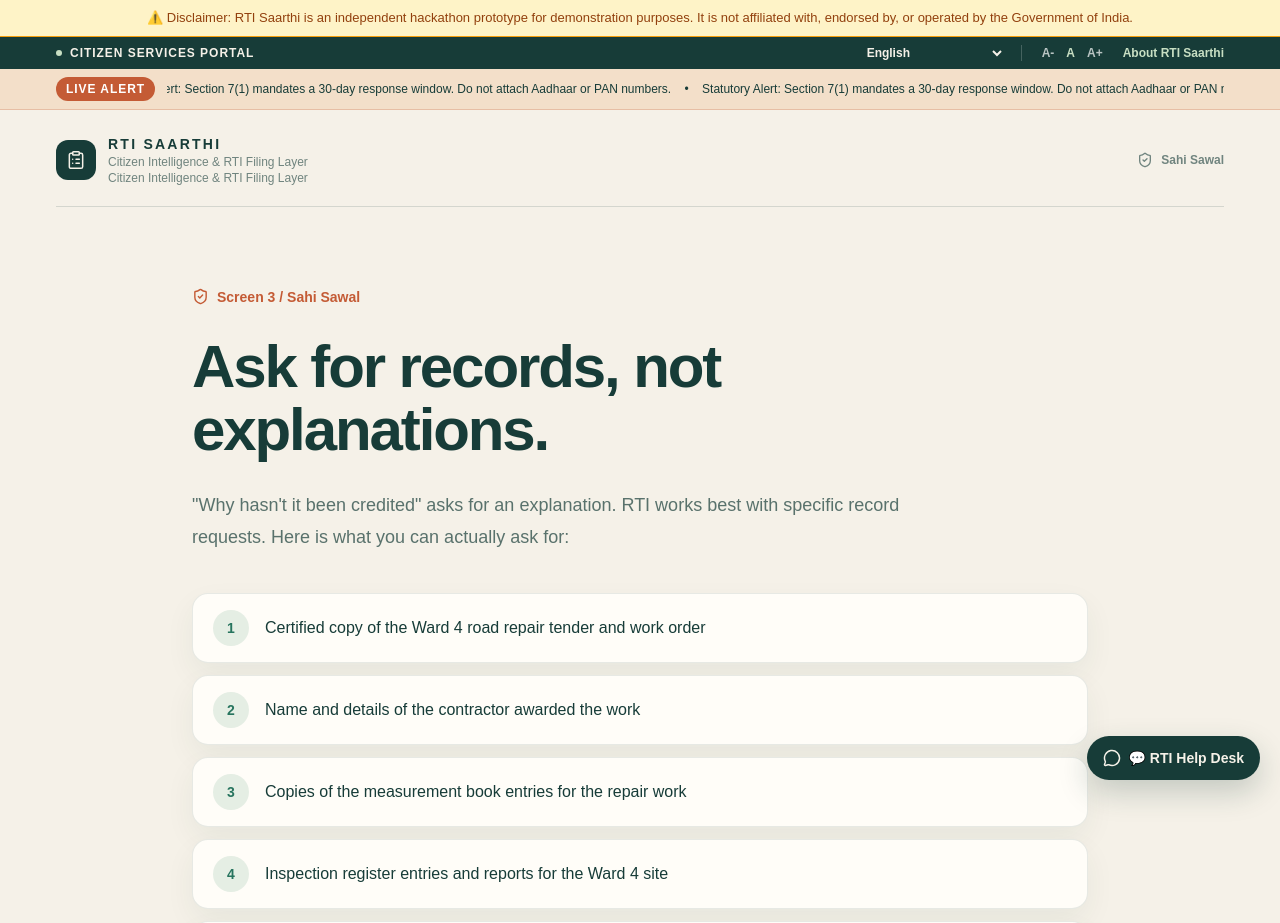
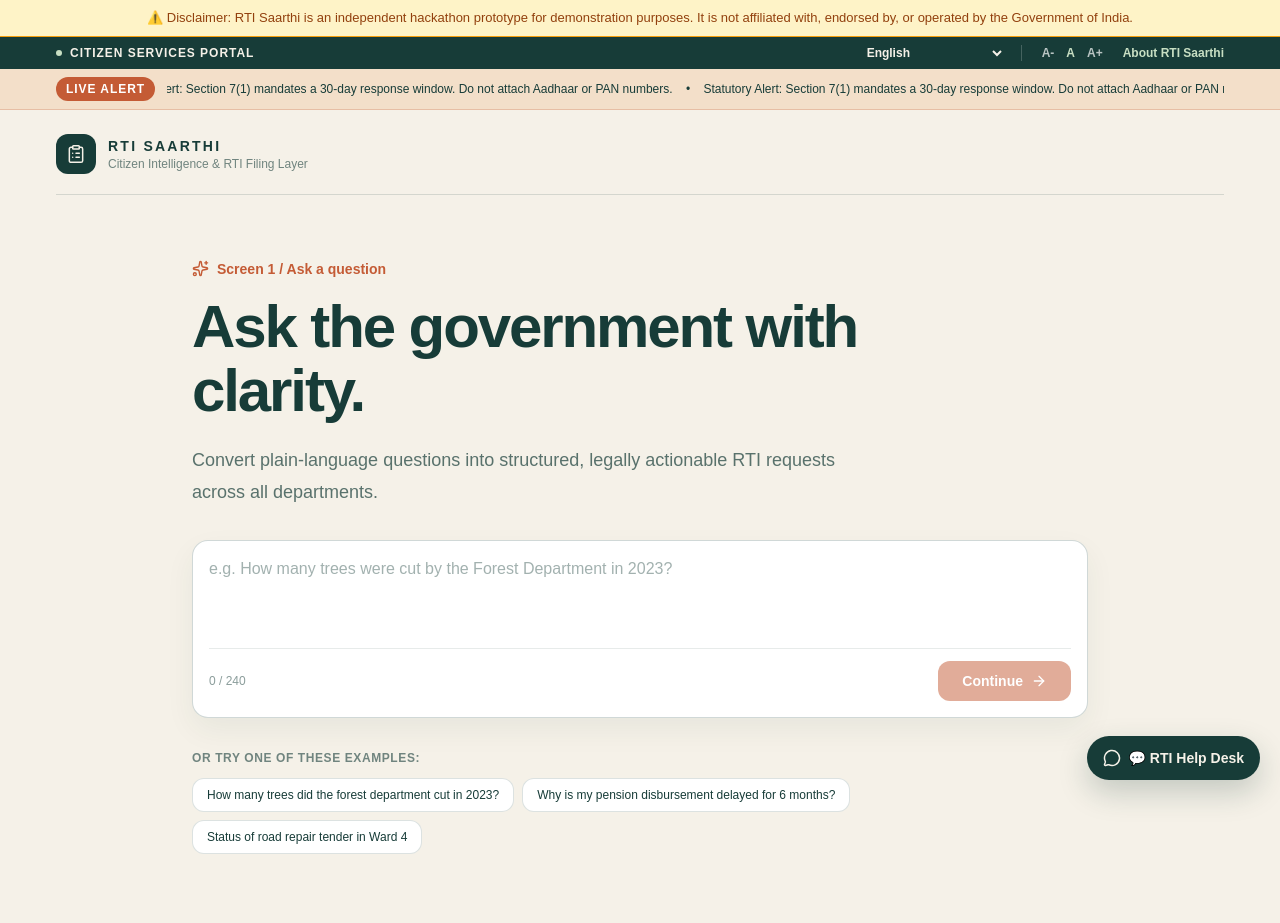
Before and after one commit to mohit-saini-dev/RTI-Saarthi, a Next.js app: page /question in a window 1280 px wide. Shown: the top 923 px of the page. Built offline with nearby package versions, Linux system fonts and the light colour scheme.

Commit message:
fix: restore landing page with dynamic api submit handler

```diff
--- a/src/app/question/page.tsx
+++ b/src/app/question/page.tsx
@@ -1,82 +1,134 @@
 "use client";
 
-import { ArrowRight, Check, ClipboardList, Pencil, ShieldCheck } from "lucide-react";
-import Link from "next/link";
-import { useEffect, useState } from "react";
-import { initialDemoState } from "@/src/lib/types";
-import { readRtiState } from "@/src/lib/client-state";
+import { useState } from "react";
+import { useRouter } from "next/navigation";
+import { ArrowRight, ClipboardList, Loader2, Sparkles } from "lucide-react";
+import { writeRtiState } from "@/src/lib/client-state";
 
-export default function QuestionPage() {
-  const [isEditing, setIsEditing] = useState(false);
-  const [requests, setRequests] = useState(initialDemoState.restructuredRequests);
+const EXAMPLE_QUERIES = [
+  "How many trees did the forest department cut in 2023?",
+  "Why is my pension disbursement delayed for 6 months?",
+  "Status of road repair tender in Ward 4",
+];
 
-  useEffect(() => {
-    const currentState = readRtiState();
-    const updateRequests = window.setTimeout(() => setRequests(currentState.restructuredRequests), 0);
+export default function HomePage() {
+  const router = useRouter();
+  const [query, setQuery] = useState("");
+  const [isLoading, setIsLoading] = useState(false);
 
-    return () => window.clearTimeout(updateRequests);
-  }, []);
+  const handleAnalyze = async (e?: React.FormEvent, customQuery?: string) => {
+    if (e) e.preventDefault();
+    const queryToSubmit = (customQuery || query).trim();
+    if (!queryToSubmit || isLoading) return;
+
+    setIsLoading(true);
+    try {
+      const res = await fetch("/api/analyze", {
+        method: "POST",
+        headers: { "Content-Type": "application/json" },
+        body: JSON.stringify({ query: queryToSubmit }),
+      });
+
+      if (!res.ok) throw new Error("Failed to analyze");
+      const data = await res.json();
+
+      // Save AI result to localStorage
+      writeRtiState(data);
+      router.push("/understand");
+    } catch (err) {
+      console.error("Analysis failed:", err);
+      router.push("/understand");
+    } finally {
+      setIsLoading(false);
+    }
+  };
 
   return (
-    <main className="min-h-screen overflow-hidden bg-[#f5f1e8] text-[#173c38]">
+    <main className="min-h-screen bg-[#f5f1e8] text-[#173c38]">
       <div className="mx-auto flex min-h-screen w-full max-w-7xl flex-col px-6 py-6 sm:px-10 lg:px-14">
+        {/* Navigation */}
         <header className="flex items-center justify-between border-b border-[#173c38]/15 pb-5">
-          <Link href="/" className="flex items-center gap-3">
+          <div className="flex items-center gap-3">
             <div className="flex size-10 items-center justify-center rounded-xl bg-[#173c38] text-[#f5f1e8]">
               <ClipboardList size={20} strokeWidth={1.8} />
             </div>
             <div>
               <p className="text-sm font-bold tracking-[0.16em] uppercase">RTI Saarthi</p>
               <p className="text-xs text-[#173c38]/60">Citizen Intelligence &amp; RTI Filing Layer</p>
-                          <p className="text-xs text-[#173c38]/60">Citizen Intelligence &amp; RTI Filing Layer</p>
             </div>
-          </Link>
-          <div className="hidden items-center gap-2 text-xs font-semibold text-[#173c38]/60 sm:flex">
-            <ShieldCheck size={16} />
-            Sahi Sawal
           </div>
         </header>
 
-        <section className="mx-auto flex w-full max-w-4xl flex-1 flex-col justify-center py-14 lg:py-20">
-          <div className="mb-7 flex items-center gap-2 text-sm font-semibold text-[#c45b35]">
-            <ShieldCheck size={17} />
-            Screen 3 / Sahi Sawal
+        {/* Hero Section */}
+        <section className="mx-auto flex w-full max-w-4xl flex-1 flex-col justify-center py-12 lg:py-16">
+          <div className="mb-4 flex items-center gap-2 text-sm font-semibold text-[#c45b35]">
+            <Sparkles size={17} />
+            Screen 1 / Ask a question
           </div>
-          <h1 className="max-w-3xl text-4xl leading-[1.05] font-semibold tracking-[-0.035em] sm:text-6xl">
-            Ask for records, not explanations.
+
+          <h1 className="max-w-3xl text-4xl leading-[1.08] font-semibold tracking-[-0.035em] sm:text-6xl">
+            Ask the government with clarity.
           </h1>
-          <p className="mt-7 max-w-3xl text-lg leading-8 text-[#173c38]/70">
-            &quot;Why hasn&apos;t it been credited&quot; asks for an explanation. RTI works best with specific record requests. Here is what you can actually ask for:
+          <p className="mt-5 max-w-2xl text-lg leading-8 text-[#173c38]/70">
+            Convert plain-language questions into structured, legally actionable RTI requests across all departments.
           </p>
 
-          <div className="mt-10 space-y-3">
-            {requests.map((request, index) => (
-              <div key={index} className="flex items-center gap-4 rounded-2xl border border-[#173c38]/10 bg-[#fffdf8] px-5 py-4 shadow-[0_12px_30px_rgba(23,60,56,0.06)]">
-                <span className="flex size-9 shrink-0 items-center justify-center rounded-full bg-[#e5eee4] text-sm font-bold text-[#27745e]">
-                  {index + 1}
+          {/* Form */}
+          <form onSubmit={handleAnalyze} className="mt-8 w-full">
+            <div className="relative rounded-2xl border border-[#173c38]/20 bg-white p-4 shadow-[0_12px_30px_rgba(23,60,56,0.06)] transition-all focus-within:border-[#c45b35]">
+              <textarea
+                value={query}
+                onChange={(e) => setQuery(e.target.value)}
+                placeholder="e.g. How many trees were cut by the Forest Department in 2023?"
+                rows={3}
+                className="w-full resize-none bg-transparent text-base text-[#173c38] placeholder-[#173c38]/40 outline-none"
+              />
+
+              <div className="mt-3 flex items-center justify-between border-t border-[#173c38]/10 pt-3">
+                <span className="text-xs text-[#173c38]/50">
+                  {query.length} / 240
                 </span>
-                {isEditing ? (
-                  <input
-                    aria-label={`Record request ${index + 1}`}
-                    value={request}
-                    onChange={(event) => setRequests((current) => current.map((item, itemIndex) => itemIndex === index ? event.target.value : item))}
-                    className="min-w-0 flex-1 border-b border-[#c45b35] bg-transparent py-1 text-base leading-7 outline-none"
-                  />
-                ) : (
-                  <p className="text-base leading-7 font-medium">{request}</p>
-                )}
+
+                <button
+                  type="submit"
+                  disabled={!query.trim() || isLoading}
+                  className="flex items-center gap-2 rounded-xl bg-[#c45b35] px-6 py-2.5 text-sm font-bold text-white transition hover:bg-[#a94728] disabled:opacity-50"
+                >
+                  {isLoading ? (
+                    <>
+                      <Loader2 size={16} className="animate-spin" />
+                      Analyzing...
+                    </>
+                  ) : (
+                    <>
+                      Continue <ArrowRight size={16} />
+                    </>
+                  )}
+                </button>
               </div>
-            ))}
-          </div>
+            </div>
+          </form>
 
-          <div className="mt-10 flex flex-col-reverse gap-3 sm:flex-row sm:items-center sm:justify-between">
-            <button type="button" onClick={() => setIsEditing((current) => !current)} className="flex min-h-12 items-center justify-center gap-2 rounded-xl border border-[#173c38]/20 px-5 py-3 text-sm font-bold transition hover:border-[#173c38] hover:bg-white">
-              {isEditing ? <Check size={16} /> : <Pencil size={16} />}
-              {isEditing ? "Done editing" : "Edit"}
-            </button>
-            <Link href="/authority" className="flex min-h-12 items-center justify-center gap-2 rounded-xl bg-[#c45b35] px-5 py-3 text-center text-sm font-bold text-white transition hover:bg-[#a94728]">
-              Use these records <ArrowRight size={17} />
-            </Link>
+          {/* Preset Prompts */}
+          <div className="mt-8">
+            <p className="text-xs font-semibold tracking-wider text-[#173c38]/60 uppercase">
+              Or try one of these examples:
+            </p>
+            <div className="mt-3 flex flex-wrap gap-2">
+              {EXAMPLE_QUERIES.map((example, i) => (
+                <button
+                  key={i}
+                  type="button"
+                  onClick={() => {
+                    setQuery(example);
+                    handleAnalyze(undefined, example);
+                  }}
+                  className="rounded-xl border border-[#173c38]/15 bg-white px-3.5 py-2 text-xs font-medium text-[#173c38] transition hover:border-[#173c38] hover:bg-[#fffdf8]"
+                >
+                  {example}
+                </button>
+              ))}
+            </div>
           </div>
         </section>
       </div>
--- a/src/lib/client-state.ts
+++ b/src/lib/client-state.ts
@@ -1,12 +1,26 @@
 import { defaultUniversalState, type RtiState } from "./types";
+
+const STORAGE_KEY = "rti_current_state";
 
 export function readRtiState(): RtiState {
   if (typeof window === "undefined") return defaultUniversalState;
 
   try {
-    const stored = window.localStorage.getItem("rti_current_state");
+    const stored = window.localStorage.getItem(STORAGE_KEY);
     return stored ? { ...defaultUniversalState, ...JSON.parse(stored) } : defaultUniversalState;
   } catch {
     return defaultUniversalState;
   }
 }
+
+export function writeRtiState(state: Partial<RtiState>): void {
+  if (typeof window === "undefined") return;
+
+  try {
+    const current = readRtiState();
+    const merged = { ...current, ...state };
+    window.localStorage.setItem(STORAGE_KEY, JSON.stringify(merged));
+  } catch (error) {
+    console.error("Failed to write RTI state to storage:", error);
+  }
+}
```
